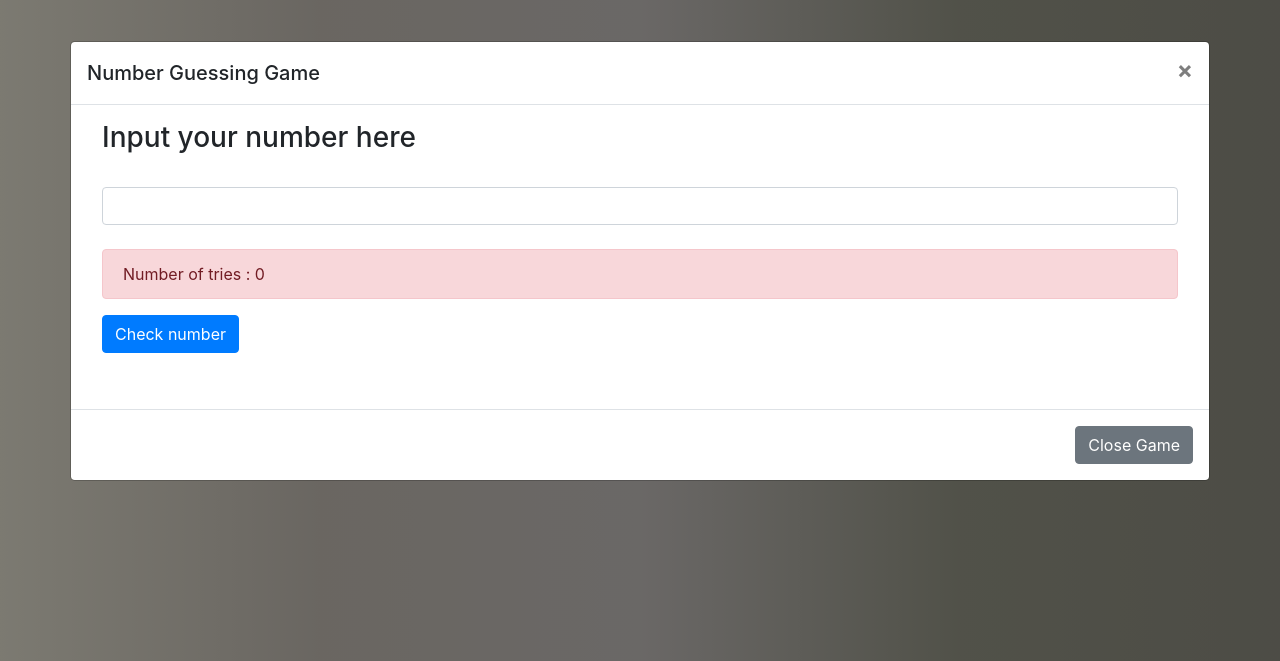
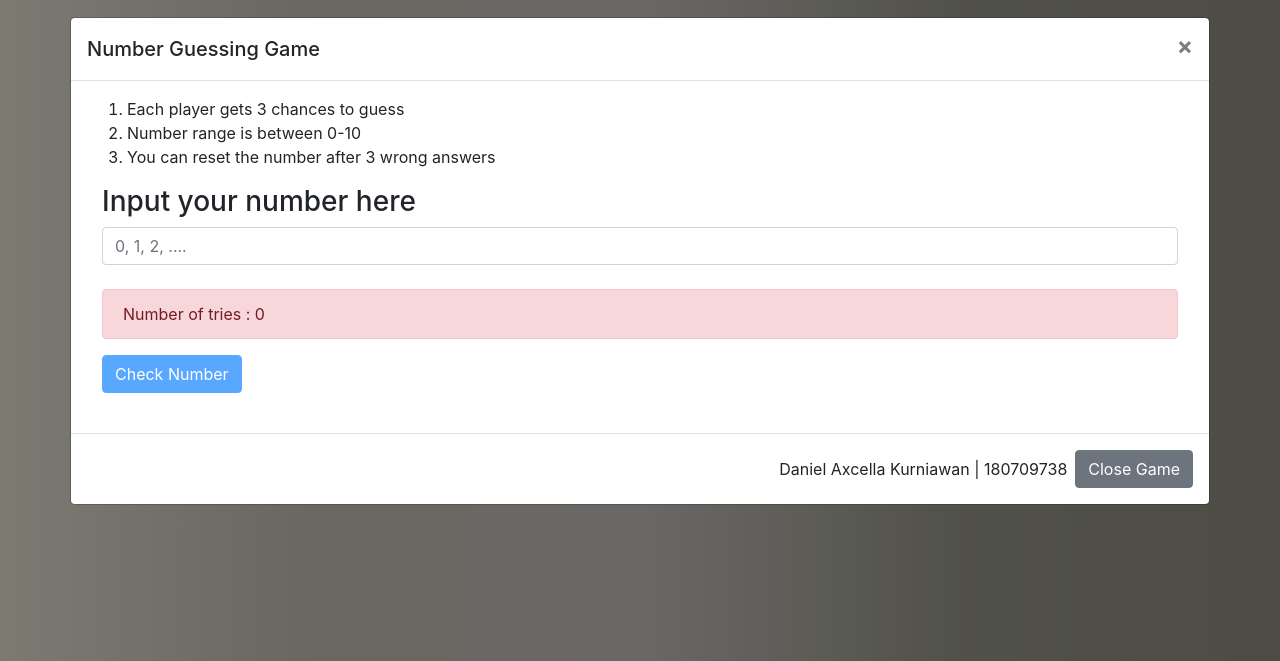
Before and after one commit to DanielKurniawan/SimpleGame, a plain HTML site: page index.html in a window 1280 px wide. Both pictures are taken after a click on the button "Launch the guessing game !". Shown: the part 139-800 px from the top of the page. Drawn offline with nearby package versions, Linux system fonts and the light colour scheme.

Commit message:
Simple Guessing Game

```diff
--- a/index.html
+++ b/index.html
@@ -34,13 +34,16 @@
                         </div>
 
                         <div class="modal-body">
-                            <!-- <p>Your job is to guess the number we provided</p>
-                            <p>Our number will be generated randomly form 0-10, so there's no way for you to know</p>
-                            <p>Put your number in the textbox, then we will decide if it's the correct number or not</p> -->
+                            <ol>
+                                <li>Each player gets 3 chances to guess</li>
+                                <li>Number range is between 0-10</li>
+                                <li>You can reset the number after 3 wrong answers</li>
+                            </ol>
                             <div class="container">
                                 <h3>Input your number here</h3>
-                                <br>
-                                <input type="number" v-model="number" class="form-control">
+
+                                <input type="number" v-model="number" class="form-control" placeholder="0, 1, 2, ...." required>
+
                                 <!-- <br>
                                 <p>Input Number : {{ number }}</p>
                                 <br>
@@ -54,26 +57,28 @@
                                     Number of tries : {{ tries }}
                                 </div>
                                 <span v-if="correct == null || correct == 0">
-                                    <button class="btn btn-primary" @click="cek">Check number</button>
+                                    <button class="btn btn-primary" @click="cek" :disabled="isDisabled">Check Number</button>
                                 </span>
                                 <span v-else-if="correct == 1  || correct == -1">
                                     <button class="btn btn-danger" @click="startOver">Start Over!</button>
                                 </span>
+
                                 <br>
                                 <br>
-                                <p>
-                                    <h4 v-show="correct">
+                                <div v-show="correct">
+
                                         <span v-if="correct == 1">
-                                            RIGHT
+                                            <h4 class="text-success">You're Right :)</h4>
                                         </span>
                                         <span v-else-if="correct == 0 || correct == -1">
-                                            WRONG
+                                            <h4 class="text-danger">You're Wrong :( </h4>
                                         </span>
-                                    </h4>
-                                </p>
+
                                 </div>
                             </div>
-                        <div class="modal-footer">
+                        </div>
+                        <div class="modal-footer d-flex">
+                            <p class="">Daniel Axcella Kurniawan | 180709738</p>
                             <button type="button" class="btn btn-secondary" data-dismiss="modal">Close Game</button>
                         </div>
                     </div>
@@ -93,9 +98,11 @@
             correct_number:null,
             correct:null,
             tries:0,
+            terms:false,
         },
         methods: {
             cek() {
+                if(this.number!=null) {
                     this.tries++;
                     this.correct_number = this.generated_number;
                     if (this.tries<3 && this.number == this.generated_number) {
@@ -110,6 +117,7 @@
                         // udah nggak bisa coba lagi
                         this.correct=-1;
                     }
+                }
             },
             startOver() {
                 this.generated_number = Math.ceil(Math.random()*10);
@@ -117,6 +125,17 @@
                 this.correct=null;
                 this.correct_number=null;
                 this.tries=0;
+            },
+
+        },
+        computed: {
+            isDisabled: function(){
+                if(this.number == null) {
+                    return !this.terms;
+                }
+                else if(this.number != null){
+                    return this.terms;
+                }
             }
         },
       });
```
Also changed, not shown: 1 other file. Lines whose indentation alone changed are shown as unchanged.
